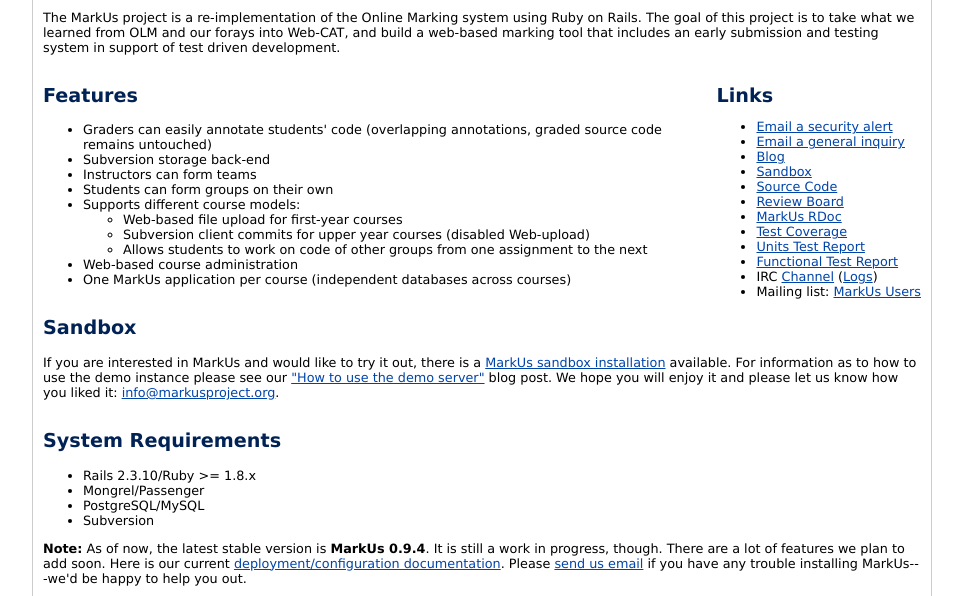
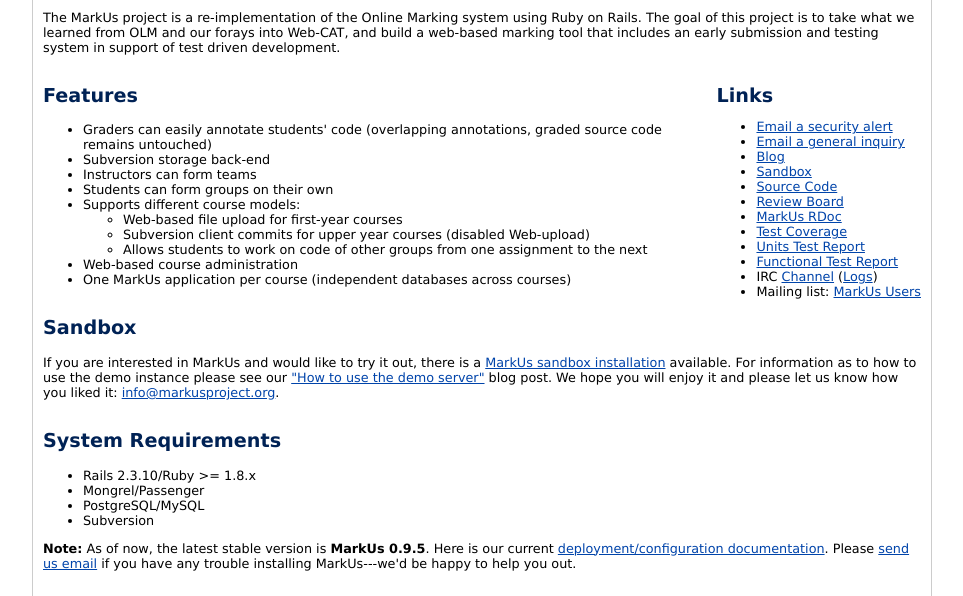
Before and after one commit to MarkUsProject/WebSite, a plain HTML site: page www/index.html in a window 1280 px wide. Shown: the part 196-792 px from the top of the page, without its empty margins (158-1121 px from the left). Drawn offline with Linux system fonts and the light colour scheme.

Commit message:
Fix 0.9.4 reference and remove the work in progress note. We are beyond that point, IMO.

```diff
--- a/www/index.html
+++ b/www/index.html
@@ -81,7 +81,7 @@
                         <li>Subversion</li>
                     </ul>
 
-                    <p><strong>Note:</strong> As of now, the latest stable version is <strong>MarkUs 0.9.4</strong>. It is still a work in progress, though. There are a lot of features we plan to add soon. Here is our current <a href="http://github.com/MarkUsProject/Markus/wiki/InstallProdStable">deployment/configuration documentation</a>. Please <a href="mailto:markus-users@cs.toronto.edu">send us
+                    <p><strong>Note:</strong> As of now, the latest stable version is <strong>MarkUs 0.9.5</strong>. Here is our current <a href="http://github.com/MarkUsProject/Markus/wiki/InstallProdStable">deployment/configuration documentation</a>. Please <a href="mailto:markus-users@cs.toronto.edu">send us
                         email</a> if you have any trouble installing MarkUs---we'd be happy to help
                     you out.</p>
 
```
